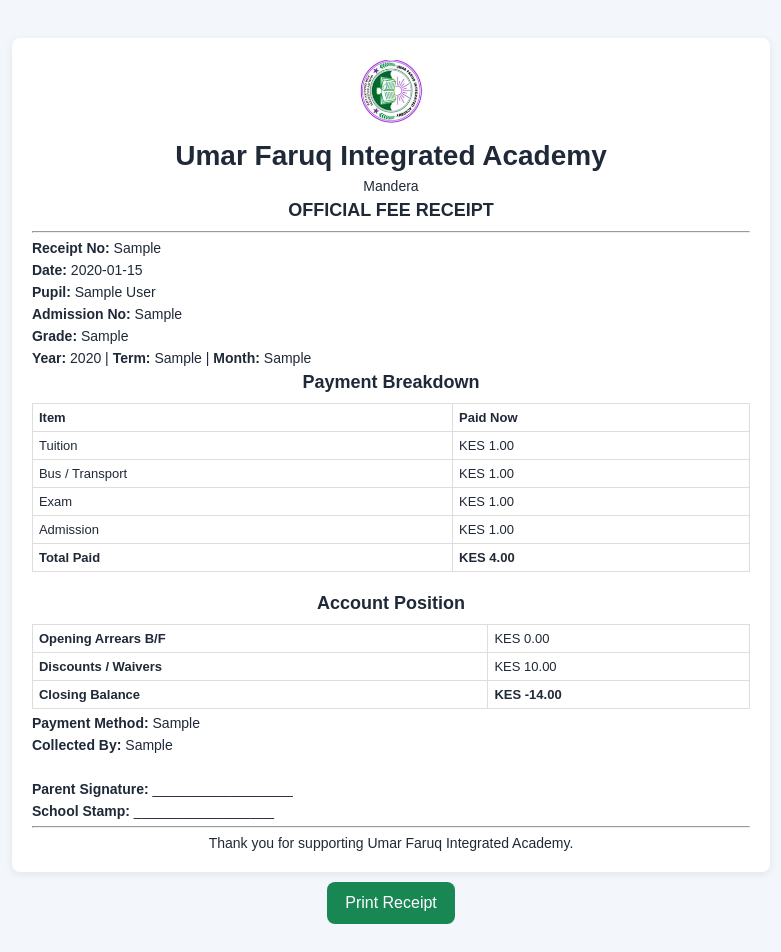
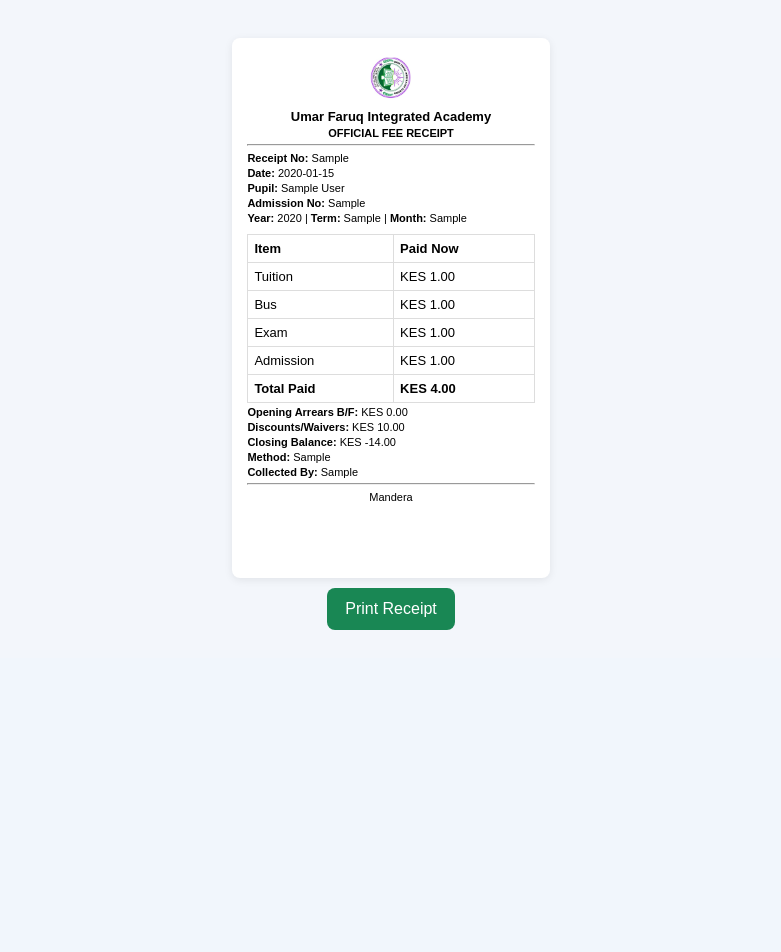
Before and after one commit to qaswar114/umar-faruq-school-system, a Flask app: page /receipt/1 in a window 1280 px wide. Shown: the part 170-1122 px from the top of the page, without its empty margins (249-1030 px from the left). After the commit the page ends 800 px from the top, so only its background shows below. Run offline with Flask 3, Linux system fonts and the light colour scheme; the visitor is signed in with stand-in values (Sample User, id 1); tables that the repository leaves empty hold one stand-in row (values such as "Sample post").

Commit message:
Update receipt.html

```diff
--- a/templates/receipt.html
+++ b/templates/receipt.html
@@ -2,74 +2,105 @@
 {% block content %}
 
 <style>
+.receipt-box {
+    width: 76mm;
+    max-width: 76mm;
+    margin: 10px auto;
+    padding: 4mm;
+    background: white;
+    font-family: Arial, sans-serif;
+    font-size: 11px;
+    color: #000;
+}
+
+.receipt-box h2,
+.receipt-box h3,
+.receipt-box p {
+    margin: 3px 0;
+}
+
+.receipt-box h2 {
+    text-align: center;
+    font-size: 13px;
+}
+
+.receipt-box h3 {
+    text-align: center;
+    font-size: 11px;
+}
+
+.logo-large {
+    width: 45px;
+    height: auto;
+    display: block;
+    margin: 0 auto 5px;
+}
+
+table {
+    width: 100%;
+    border-collapse: collapse;
+    font-size: 10.5px;
+}
+
+th, td {
+    border: 1px solid #000;
+    padding: 3px;
+    text-align: left;
+}
+
+.no-print {
+    text-align: center;
+    margin-top: 10px;
+}
+
 @media print {
-  @page { size: A6 portrait; margin: 5mm; }
+    @page {
+        size: 80mm auto;
+        margin: 0;
+    }
 
-  body * { visibility: hidden; }
+    html, body {
+        width: 80mm;
+        margin: 0 !important;
+        padding: 0 !important;
+        background: white !important;
+    }
 
-  .print-area, .print-area * { visibility: visible; }
+    body * {
+        visibility: hidden;
+    }
+
+    .print-area,
+    .print-area * {
+        visibility: visible;
+    }
 
     .print-area {
         position: absolute;
         left: 0;
         top: 0;
-    width: 95mm;
-    min-height: 130mm;
-    font-size: 11px;
+        width: 76mm !important;
+        max-width: 76mm !important;
+        margin: 0 !important;
+        padding: 2mm !important;
+        page-break-after: avoid !important;
+        page-break-inside: avoid !important;
+        break-inside: avoid !important;
     }
 
-  .no-print { display: none !important; }
-
-  .receipt-box {
-    padding: 6px;
-    margin: 0;
-  }
-
-  .receipt-box h2 {
-    font-size: 15px;
-    margin: 3px 0;
-  }
-
-  .receipt-box h3 {
-    font-size: 13px;
-    margin: 3px 0;
-  }
-
-  .receipt-box p {
-    margin: 3px 0;
-  }
-
-  .receipt-box table {
-    width: 100%;
-    font-size: 11px;
-    border-collapse: collapse;
-  }
-
-  .receipt-box th,
-  .receipt-box td {
-    padding: 3px;
-    border: 1px solid #000;
-  }
-
-  .logo-large {
-    width: 45px !important;
-    margin-bottom: 3px !important;
+    .no-print,
+    button {
+        display: none !important;
     }
 }
 </style>
 
-<div class="receipt receipt-box print-area">
+<div class="receipt-box print-area">
 
-    <div style="text-align:center;">
-        <img src="{{ url_for('static', filename=settings.logo or 'logo.png') }}"
-             class="logo-large"
-             style="width:70px;height:auto;display:block;margin:0 auto 8px;">
+    <img src="{{ url_for('static', filename=settings.logo or 'logo.png') }}" class="logo-large">
 
     <h2>{{ settings.school_name }}</h2>
-        <p>{{ settings.address }}</p>
-        <p>{{ settings.phone }}</p>
     <h3>OFFICIAL FEE RECEIPT</h3>
-    </div>
 
     <hr>
 
@@ -77,85 +108,55 @@
     <p><b>Date:</b> {{ p.payment_date }}</p>
     <p><b>Pupil:</b> {{ pupil.full_name }}</p>
     <p><b>Admission No:</b> {{ pupil.admission_no }}</p>
-    <p><b>Grade:</b> {{ pupil.grade }}</p>
     <p>
         <b>Year:</b> {{ p.academic_year }} |
         <b>Term:</b> {{ p.term }} |
         <b>Month:</b> {{ p.month }}
     </p>
 
-    <h3>Payment Breakdown</h3>
-
     <table>
         <tr>
             <th>Item</th>
             <th>Paid Now</th>
         </tr>
-
         <tr>
             <td>Tuition</td>
-            <td>{{ money(p.tuition_paid) }}</td>
+            <td>{{ money(p.tuition_paid or 0) }}</td>
         </tr>
-
         <tr>
-            <td>Bus / Transport</td>
-            <td>{{ money(p.bus_paid) }}</td>
+            <td>Bus</td>
+            <td>{{ money(p.bus_paid or 0) }}</td>
         </tr>
-
         <tr>
             <td>Exam</td>
-            <td>{{ money(p.exam_paid) }}</td>
+            <td>{{ money(p.exam_paid or 0) }}</td>
         </tr>
-
         <tr>
             <td>Admission</td>
-            <td>{{ money(p.admission_paid) }}</td>
+            <td>{{ money(p.admission_paid or 0) }}</td>
         </tr>
-
         <tr>
             <th>Total Paid</th>
-            <th>{{ money(p.tuition_paid + p.bus_paid + p.exam_paid + p.admission_paid) }}</th>
+            <th>{{ money((p.tuition_paid or 0) + (p.bus_paid or 0) + (p.exam_paid or 0) + (p.admission_paid or 0)) }}</th>
         </tr>
     </table>
 
-    <br>
-
-    <h3>Account Position</h3>
-
-    <table>
-        <tr>
-            <th>Opening Arrears B/F</th>
-            <td>{{ money(opening) }}</td>
-        </tr>
-
-        <tr>
-            <th>Discounts / Waivers</th>
-            <td>{{ money(discounts) }}</td>
-        </tr>
-
-        <tr>
-            <th>Closing Balance</th>
-            <td><b>{{ money(closing) }}</b></td>
-        </tr>
-    </table>
-
-    <p><b>Payment Method:</b> {{ p.payment_method }}</p>
+    <p><b>Opening Arrears B/F:</b> {{ money(opening or 0) }}</p>
+    <p><b>Discounts/Waivers:</b> {{ money(discounts or 0) }}</p>
+    <p><b>Closing Balance:</b> {{ money(closing or 0) }}</p>
+    <p><b>Method:</b> {{ p.payment_method }}</p>
     <p><b>Collected By:</b> {{ p.collected_by }}</p>
-
-    <br>
-
-    <p><b>Parent Signature:</b> __________________</p>
-    <p><b>School Stamp:</b> __________________</p>
 
     <hr>
 
     <p style="text-align:center;">
-        Thank you for supporting {{ settings.school_name }}.
+        {{ settings.address }}<br>
+        {{ settings.phone }}
     </p>
 
 </div>
 
-<div class="no-print" style="text-align:center;margin-top:10px">
+<div class="no-print">
     <button class="btn green" onclick="window.print()">Print Receipt</button>
 </div>
 
```
Lines whose indentation alone changed are shown as unchanged.
